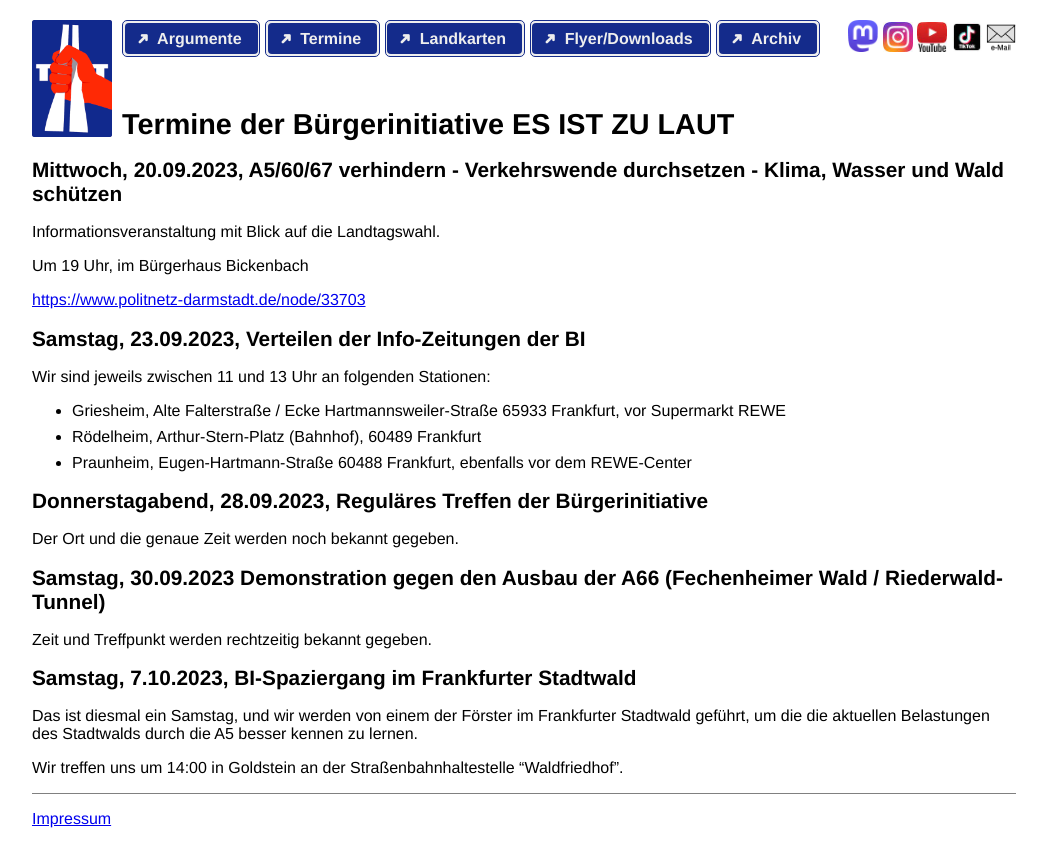
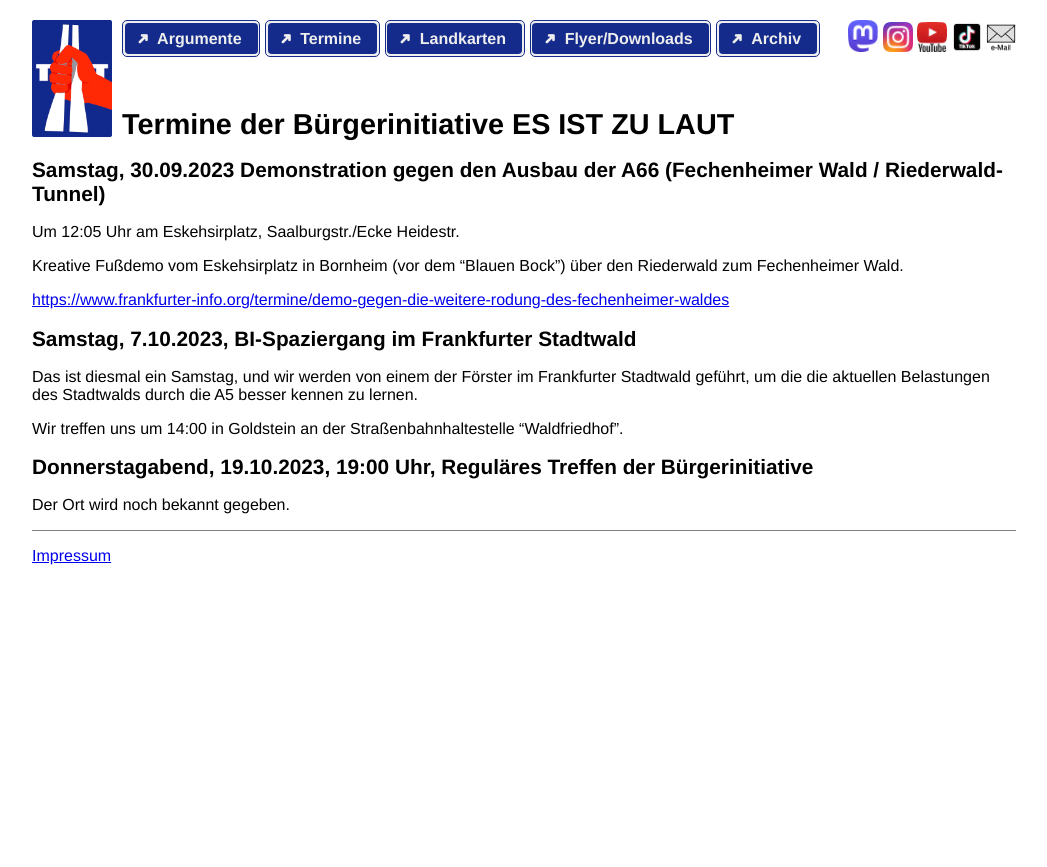
Before and after one commit to esistzulaut/website, a Jekyll site: the page built from termine.md, in a window 1280 px wide. Shown: the top 867 px of the page, without its empty margins (116-1163 px from the left). Built offline with Jekyll 4.4.1, drawn with Linux system fonts in a browser that asks for light colours.

Commit message:
Termine aktualisiert

```diff
--- a/termine.md
+++ b/termine.md
@@ -3,32 +3,20 @@ title: Termine der Bürgerinitiative ES IST ZU LAUT
 layout: default
 ---
 
-## Mittwoch, 20.09.2023, A5/60/67 verhindern - Verkehrswende durchsetzen - Klima, Wasser und Wald schützen
-
-Informationsveranstaltung mit Blick auf die Landtagswahl.
-
-Um 19 Uhr, im Bürgerhaus Bickenbach
-
-<https://www.politnetz-darmstadt.de/node/33703>
-
-## Samstag, 23.09.2023, Verteilen der Info-Zeitungen der BI
-
-Wir sind jeweils zwischen 11 und 13 Uhr an folgenden Stationen:
-
-- Griesheim, Alte Falterstraße / Ecke Hartmannsweiler-Straße 65933 Frankfurt, vor Supermarkt REWE
-- Rödelheim, Arthur-Stern-Platz (Bahnhof), 60489 Frankfurt
-- Praunheim, Eugen-Hartmann-Straße 60488 Frankfurt, ebenfalls vor dem REWE-Center
-
-## Donnerstagabend, 28.09.2023, Reguläres Treffen der Bürgerinitiative
-
-Der Ort und die genaue Zeit werden noch bekannt gegeben.
-
 ## Samstag, 30.09.2023 Demonstration gegen den Ausbau der A66 (Fechenheimer Wald / Riederwald-Tunnel)
 
-Zeit und Treffpunkt werden rechtzeitig bekannt gegeben.
+Um 12:05 Uhr am Eskehsirplatz, Saalburgstr./Ecke Heidestr.
+
+Kreative Fußdemo vom Eskehsirplatz in Bornheim (vor dem "Blauen Bock") über den Riederwald zum Fechenheimer Wald.
+
+<https://www.frankfurter-info.org/termine/demo-gegen-die-weitere-rodung-des-fechenheimer-waldes>
 
 ## Samstag, 7.10.2023, BI-Spaziergang im Frankfurter Stadtwald
 
 Das ist diesmal ein Samstag, und wir werden von einem der Förster im Frankfurter Stadtwald geführt, um die die aktuellen Belastungen des Stadtwalds durch die A5 besser kennen zu lernen.
 
 Wir treffen uns um 14:00 in Goldstein an der Straßenbahnhaltestelle "Waldfriedhof".
+
+## Donnerstagabend, 19.10.2023, 19:00 Uhr, Reguläres Treffen der Bürgerinitiative
+
+Der Ort wird noch bekannt gegeben.
```
